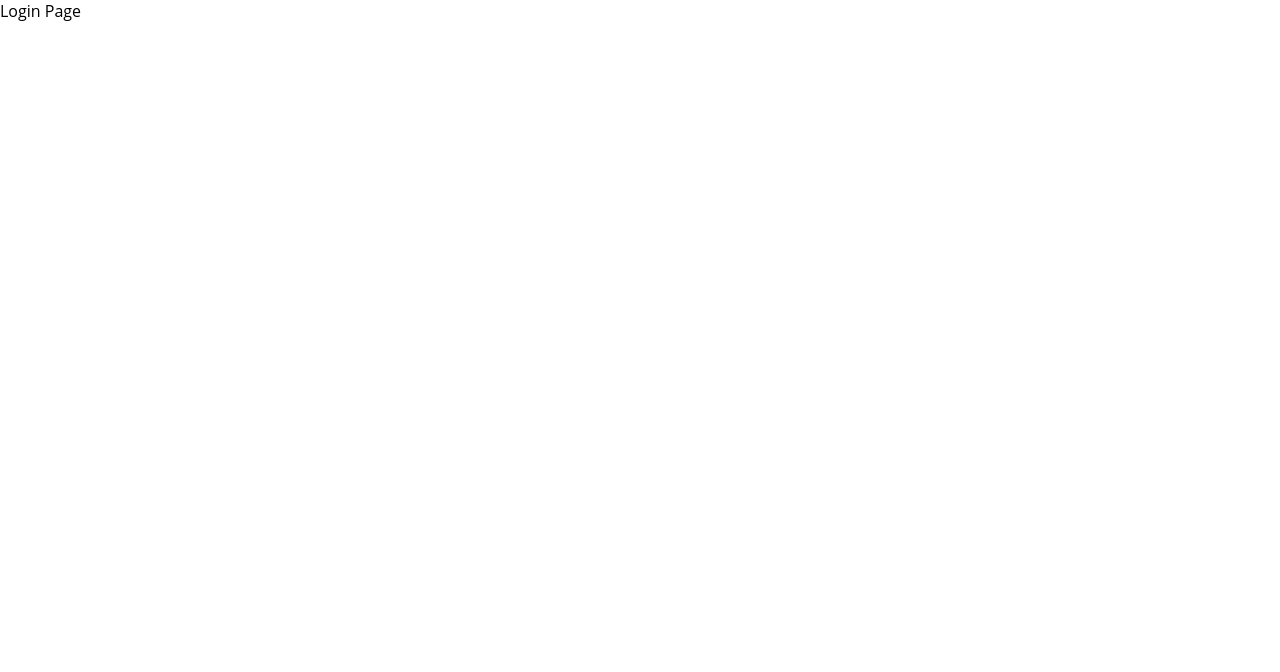
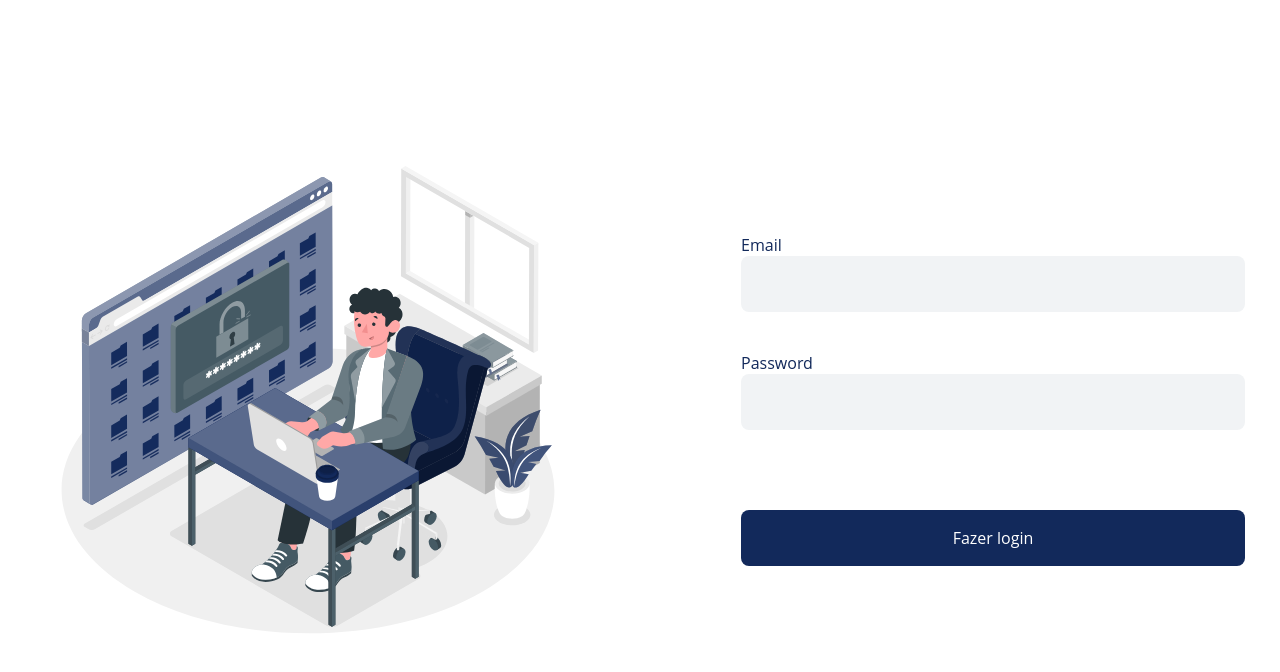
Before and after one commit to ArthurSimoess/desafio-diwe, a React (Create React App) app: page / in a window 1280 px wide. Shown: the top 672 px of the page. Built offline with nearby package versions, Linux system fonts and the light colour scheme.

Commit message:
feat: email input, password input, submit button and image added to login page

```diff
--- a/src/pages/LoginPage.js
+++ /dev/null
@@ -1,7 +0,0 @@
-import React from 'react';
-
-function LoginPage() {
-  return <div>Login Page</div>;
-}
-
-export default LoginPage;
--- /dev/null
+++ b/src/pages/login/LoginPage.js
@@ -0,0 +1,53 @@
+import React, { useState } from 'react';
+import loginSvg from '../../assets/images/login.svg';
+import './loginStyle.scss';
+
+function LoginPage() {
+  const [loginInfo, setLoginInfo] = useState({
+    email: '',
+    password: '',
+  });
+
+  function handleChange({ target }) {
+    const { name, value } = target;
+    setLoginInfo({
+      ...loginInfo,
+      [name]: value,
+    });
+  }
+
+  return (
+    <div className="login-container">
+      <section className="image-section">
+        <img src={loginSvg} alt="" />
+      </section>
+      <section className="forms-section">
+        <form onSubmit={() => {}}>
+          <label htmlFor="email">
+            <p>Email</p>
+            <input
+              type="email"
+              name="email"
+              onChange={handleChange}
+            />
+          </label>
+          <label htmlFor="password">
+            <p>Password</p>
+            <input
+              type="password"
+              name="password"
+              onChange={handleChange}
+            />
+          </label>
+          <button
+            type="submit"
+          >
+            Fazer login
+          </button>
+        </form>
+      </section>
+    </div>
+  );
+}
+
+export default LoginPage;
--- /dev/null
+++ b/src/pages/login/loginStyle.scss
@@ -0,0 +1,52 @@
+@import '../../styles/main';
+
+.login-container {
+  display: flex;
+  justify-content: center;
+  gap: 10rem;
+  align-items: center;
+  height: 100vh;
+  width: 100vw;
+}
+
+.image-section {
+  img {
+    width: 546px;
+    height: 546px;
+  }
+}
+
+.forms-section {
+  form {
+    display: flex;
+    flex-direction: column;
+    justify-content: center;
+    align-items: center;
+    gap: 40px;
+
+    label {
+      p {
+        color: $primary-dark;
+        font-size: 16px;
+      }
+    }
+
+    input {
+      width: 504px;
+      height: 56px;
+      border-radius: 8px;
+      padding: 16px;
+      background-color: $neutral-light;
+    }
+
+    button {
+      background-color: $primary-dark;
+      width: 504px;
+      height: 56px;
+      border-radius: 8px;
+      color: white;
+      font-size: 16px;
+      margin-top: 40px;
+    }
+  }
+}
--- a/src/routes.js
+++ b/src/routes.js
@@ -1,6 +1,6 @@
 import React from 'react';
 import { Route, Routes } from 'react-router-dom';
-import LoginPage from './pages/LoginPage';
+import LoginPage from './pages/login/LoginPage';
 
 function RoutesPages() {
   return (
--- a/src/styles/_variables.scss
+++ b/src/styles/_variables.scss
@@ -0,0 +1,4 @@
+$primary-dark: #12295B;
+$title: #244677;
+$bg-white: #E5E5E5;
+$neutral-light:#F1F3F5;
```
Also changed, not shown: src/assets/images/login.svg (added), 1 other file (tests, documents, lock files or other folders).
